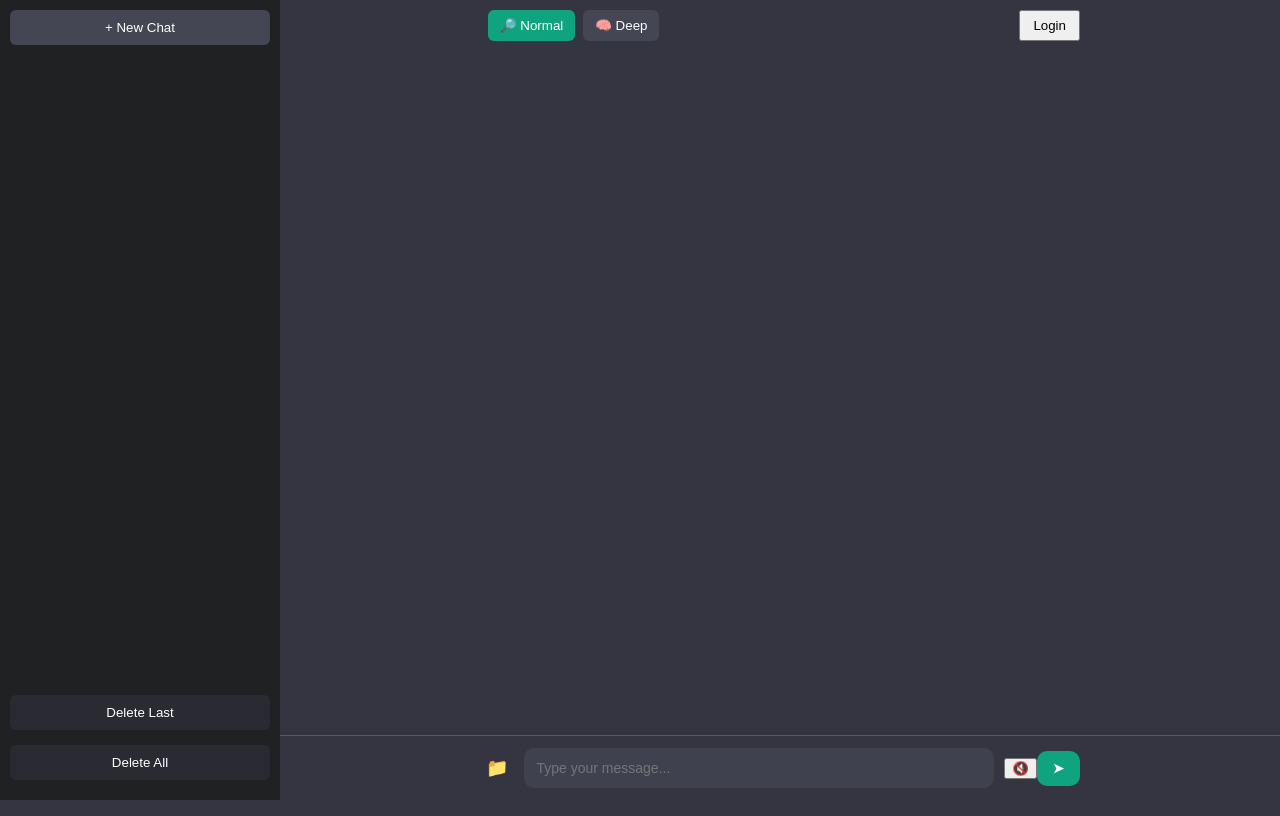
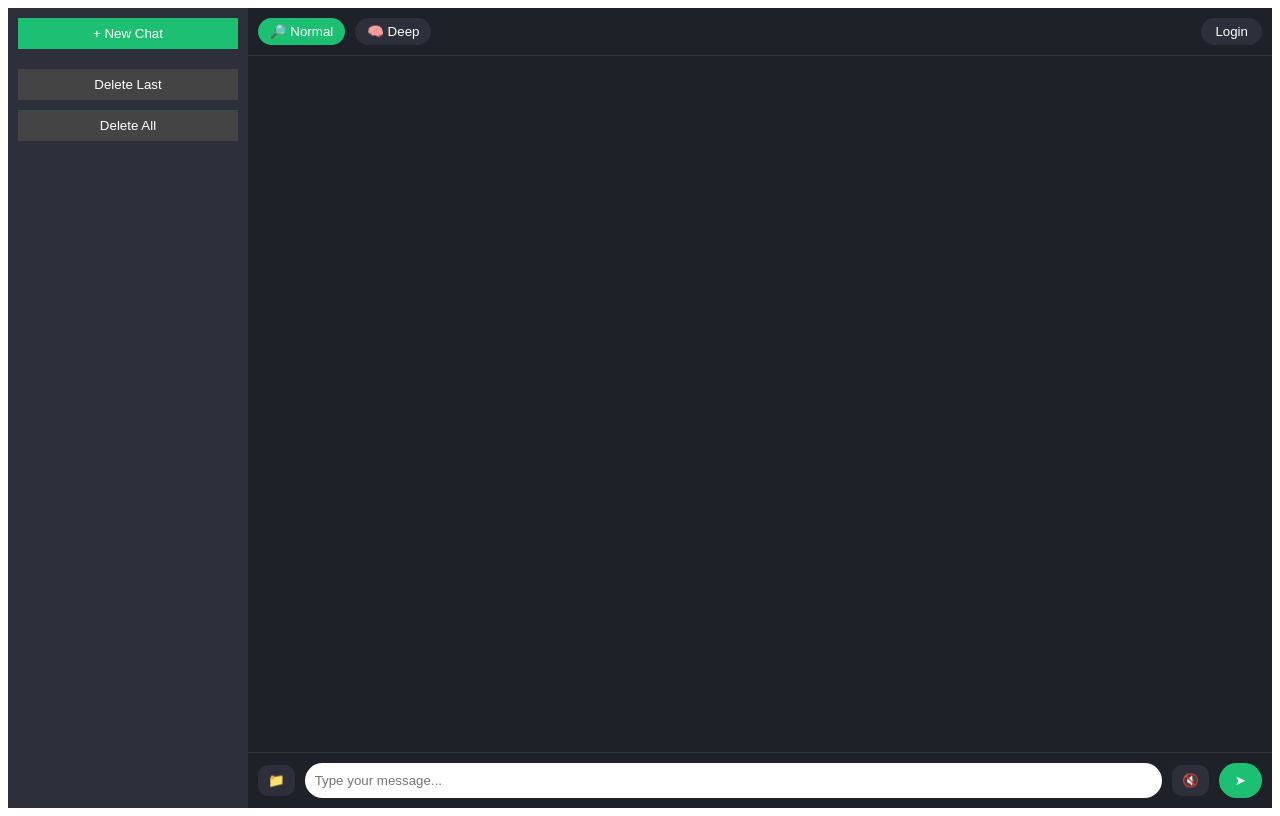
Before and after one commit to Pranat-Agarwal/chatberry, a Flask app: page / in a window 1280 px wide. Run offline with Flask 3, Linux system fonts and the light colour scheme; data that the repository does not hold is empty; some libraries are stand-ins or nearby versions.

Commit message:
new update

```diff
--- a/static/css/chat.css
+++ b/static/css/chat.css
@@ -1,205 +1,122 @@
-/* ===== GLOBAL ===== */
-body {
-    margin: 0;
-    font-family: system-ui, Arial;
-    background: #343541;
-    color: white;
-}
-
-/* ===== APP LAYOUT ===== */
+/* ================= APP LAYOUT ================= */
 .app {
     display: flex;
     height: 100vh;
 }
 
-/* ===== SIDEBAR ===== */
+/* ================= SIDEBAR ================= */
 .sidebar {
-    width: 260px;
-    background: #202123;
-    display: flex;
-    flex-direction: column;
+    width: 220px;
+    background: #2d2f3a;
+    color: white;
     padding: 10px;
 }
 
-/* New chat button */
 .sidebar button {
-    background: #444654;
+    width: 100%;
+    margin-bottom: 10px;
+    padding: 8px;
     border: none;
+    background: #1dbf73;
     color: white;
-    padding: 10px;
-    border-radius: 6px;
     cursor: pointer;
-    margin-bottom: 10px;
 }
 
-.sidebar button:hover {
-    background: #565869;
-}
-
-/* ===== HISTORY ===== */
 .history {
-    flex: 1;
-    overflow-y: auto;
-}
-
-.history-item {
-    padding: 10px;
-    margin-bottom: 5px;
-    background: #2a2b32;
-    border-radius: 6px;
-    cursor: pointer;
-    font-size: 14px;
-}
-
-.history-item:hover {
-    background: #3a3b42;
-}
-
-/* Bottom buttons */
-.sidebar-actions {
-    margin-top: auto;
+    margin-top: 10px;
 }
 
 .sidebar-actions button {
-    width: 100%;
-    margin-top: 5px;
-    background: #2a2b32;
+    background: #444;
 }
 
-/* ===== MAIN CHAT ===== */
+/* ================= MAIN ================= */
 .main {
     flex: 1;
     display: flex;
     flex-direction: column;
-}
-
-/* ===== CHAT BOX ===== */
-.chat-box {
-    flex: 1;
-    overflow-y: auto;
-    padding: 40px 20%;
-    scroll-behavior: smooth;
-}
-
-/* ===== MESSAGES ===== */
-.message {
-    display: flex;
-    margin: 15px 0;
-}
-
-.message.user {
-    justify-content: flex-end;
-}
-
-.message.bot {
-    justify-content: flex-start;
-}
-
-/* ===== BUBBLE ===== */
-.bubble {
-    max-width: 60%;
-    padding: 14px;
-    border-radius: 10px;
-    line-height: 1.5;
-    font-size: 14px;
-}
-
-/* user */
-.message.user .bubble {
-    background: #10a37f;
+    background: #1f2128;
     color: white;
 }
 
-/* bot */
-.message.bot .bubble {
-    background: #444654;
-    color: white;
+/* ================= TOP BAR ================= */
+.top-bar {
+    display: flex;
+    align-items: center;
+    justify-content: space-between;
+    padding: 10px;
+    border-bottom: 1px solid #333;
 }
 
-/* ===== INPUT AREA (NEW) ===== */
-.input-area {
+.mode-group {
     display: flex;
-    align-items: center;
-    padding: 12px 20%;
-    background: #343541;
-    border-top: 1px solid #565869;
-}
-
-/* input */
-.input-area input[type="text"] {
-    flex: 1;
-    padding: 12px;
-    border-radius: 10px;
-    border: none;
-    background: #40414f;
-    color: white;
-    font-size: 14px;
-    margin: 0 10px;
-    outline: none;
-}
-
-/* ===== ICON BUTTONS ===== */
-.icon-btn {
-    background: none;
-    border: none;
-    font-size: 18px;
-    cursor: pointer;
-    color: white;
-    padding: 6px;
-}
-
-/* ===== SEND BUTTON ===== */
-.send-btn {
-    background: #10a37f;
-    border: none;
-    padding: 10px 16px;
-    border-radius: 10px;
-    cursor: pointer;
-    color: white;
-    font-weight: bold;
-}
-
-/* ===== HOVER EFFECTS ===== */
-.send-btn:hover {
-    background: #0d8a6a;
-}
-
-.icon-btn:hover {
-    opacity: 0.7;
-}
-
-/* ===== SCROLLBAR (OPTIONAL CLEAN) ===== */
-.chat-box::-webkit-scrollbar {
-    width: 6px;
-}
-
-.chat-box::-webkit-scrollbar-thumb {
-    background: #555;
-    border-radius: 3px;
-}
-
-/* ===== TOP BAR ===== */
-.top-bar {
-    display: flex;
-    justify-content: flex-end;
-    padding: 10px 20%;
-    background: #343541;
+    gap: 10px;
 }
 
 .mode-btn {
-    background: #444654;
+    padding: 6px 12px;
     border: none;
+    border-radius: 20px;
+    background: #2d2f3a;
     color: white;
-    padding: 6px 12px;
-    margin-left: 8px;
-    border-radius: 6px;
     cursor: pointer;
 }
 
 .mode-btn.active {
-    background: #10a37f;
+    background: #1dbf73;
 }
 
-.mode-btn:hover {
-    background: #565869;
+.user-section {
+    margin-left: auto;
 }
+
+#user-info {
+    padding: 6px 14px;
+    border-radius: 20px;
+    border: none;
+    background: #2d2f3a;
+    color: white;
+    cursor: pointer;
+}
+
+/* ================= CHAT BOX ================= */
+.chat-box {
+    flex: 1;
+    padding: 15px;
+    overflow-y: auto;
+}
+
+/* ================= INPUT AREA ================= */
+.input-area {
+    display: flex;
+    align-items: center;
+    gap: 10px;
+    padding: 10px;
+    border-top: 1px solid #333;
+}
+
+.input-area input {
+    flex: 1;
+    padding: 10px;
+    border-radius: 20px;
+    border: none;
+    outline: none;
+}
+
+.icon-btn {
+    padding: 8px 10px;
+    border: none;
+    border-radius: 10px;
+    background: #2d2f3a;
+    color: white;
+    cursor: pointer;
+}
+
+.send-btn {
+    padding: 10px 16px;
+    border-radius: 20px;
+    border: none;
+    background: #1dbf73;
+    color: white;
+    cursor: pointer;
+}
--- a/static/js/auth.js
+++ b/static/js/auth.js
@@ -23,15 +23,41 @@ function handleUserClick() {
     const token = localStorage.getItem("token");
 
     if (!window.google) {
-        alert("Google not loaded yet, refresh once");
+        alert("Google not loaded");
         return;
     }
 
     if (!token) {
+        // 🔓 Not logged in → login
         google.accounts.id.prompt();
     } else {
-        google.accounts.id.prompt(); // switch account
+        // 🔐 Logged in → logout + switch
+        logoutAndSwitch();
     }
+}
+
+function logoutAndSwitch() {
+    console.log("Logging out...");
+
+    // 🔥 Clear local storage
+    localStorage.removeItem("token");
+    localStorage.removeItem("user_name");
+
+    // 🔥 Reset Google session
+    google.accounts.id.disableAutoSelect();
+
+    // (optional but strong logout)
+    google.accounts.id.revoke("", () => {
+        console.log("Google session revoked");
+    });
+
+    // 🔥 Update UI
+    updateUserUI();
+
+    // 🔥 Open account chooser again
+    setTimeout(() => {
+        google.accounts.id.prompt();
+    }, 300);
 }
 
 // ==========================
--- a/templates/dashboard/chat.html
+++ b/templates/dashboard/chat.html
@@ -22,11 +22,12 @@
 
 <div class="main">
 
-    <!-- ==========================
-         🔝 TOP BAR
-    ========================== -->
+    <!-- ========================== -->
+    <!-- 🔝 TOP BAR (FIXED) -->
+    <!-- ========================== -->
     <div class="top-bar">
 
+        <div class="mode-group">
             <button id="normal-btn" class="mode-btn active" onclick="setMode('normal')">
                 🔎 Normal
             </button>
@@ -34,28 +35,32 @@
             <button id="deep-btn" class="mode-btn" onclick="setMode('deep')">
                 🧠 Deep
             </button>
+        </div>
 
-        <!-- 👤 USER BUTTON -->
-        <button id="user-info" onclick="handleUserClick()"
-                style="margin-left:auto; padding:6px 12px; cursor:pointer;">
+        <!-- 👤 USER -->
+        <div class="user-section">
+            <button id="user-info" onclick="handleUserClick()">
                 Login
             </button>
-        <div id="google-btn" style="display:none;"></div>
+        </div>
 
     </div>
 
     <!-- 💬 CHAT BOX -->
     <div id="chat-box" class="chat-box"></div>
 
-    <!-- ✍️ INPUT AREA -->
+    <!-- ========================== -->
+    <!-- ✍️ INPUT AREA (FIXED) -->
+    <!-- ========================== -->
     <div class="input-area">
 
         <input type="file" id="fileInput" hidden />
+
         <button class="icon-btn" onclick="document.getElementById('fileInput').click()">📁</button>
 
         <input type="text" id="message" placeholder="Type your message..." />
 
-        <button id="speaker-btn" onclick="toggleSpeaker()">🔇</button>
+        <button id="speaker-btn" class="icon-btn" onclick="toggleSpeaker()">🔇</button>
 
         <button class="send-btn" onclick="sendMessage()">➤</button>
 
```
Also changed, not shown: .github/workflows/deploy.yml. Lines whose indentation alone changed are shown as unchanged.
